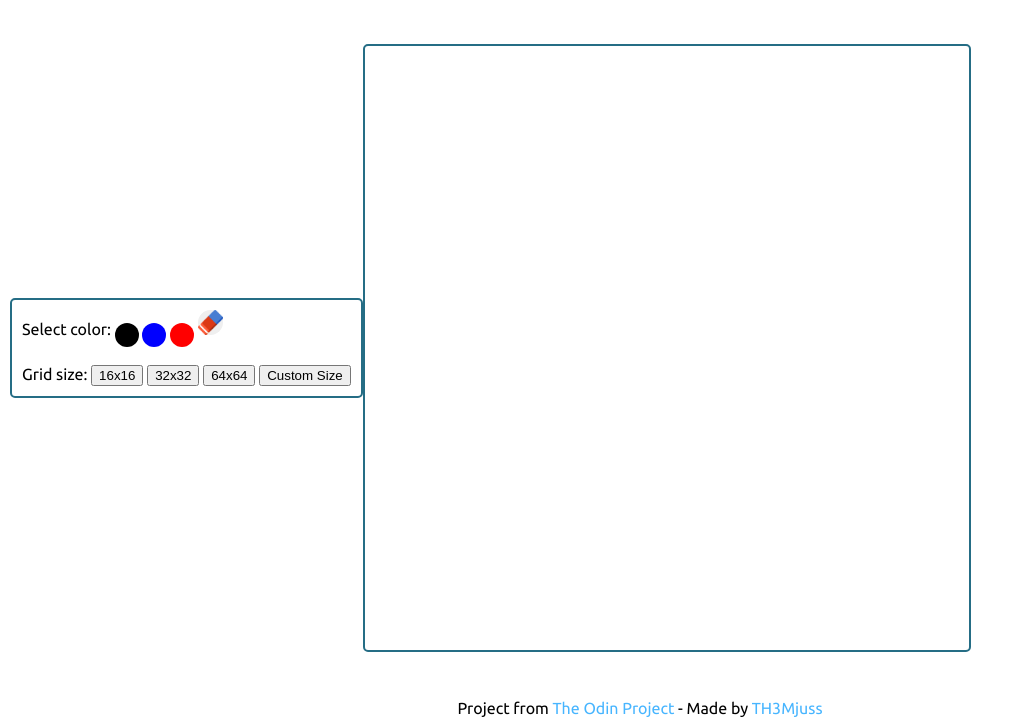
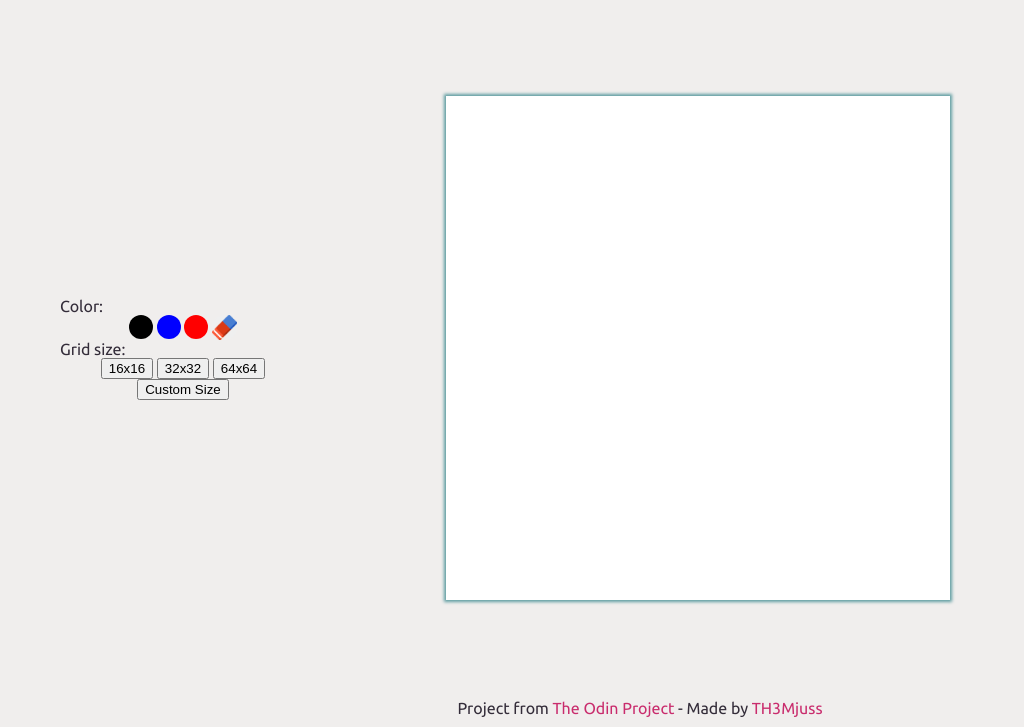
Before and after one commit to TH3Mjuss/etch-a-sketch, a plain HTML site: page index.html in a window 1280 px wide. Shown: the part 73-800 px from the top of the page, without its empty margins (0-1024 px from the left). Drawn offline with Linux system fonts and the light colour scheme.

Commit message:
Esthetics changes

```diff
--- a/index.html
+++ b/index.html
@@ -5,27 +5,33 @@
         <title>Etch a Sketch</title>
         <link rel="stylesheet" href="./styles.css">
         <script src="./script.js" defer></script>
+        <link rel="icon" href="./ico/favicon.ico">
     </head>
 
     <body>
         <Header>
-            <h1>Etch a Sketch</h1>
+            <h1>Etch a Sketch 🖌️</h1>
         </Header>
+
 
         <div class="container">
             <div class="menu">
-                Select color:
+                <div>Color:</div>
+                <div class="clr-btn">
                     <button class="black-btn" onclick="paintDOM('black')"></button>
                     <button class="blue-btn" onclick="paintDOM('blue')"></button>
                     <button class="red-btn" onclick="paintDOM('red')"></button>
-                <button class="erase-btn" onclick="paintDOM('white')"><img src="/ico/eraser.png" alt="Eraser button"></button>
-                <br/>
-                <br/>
-                Grid size:
+                    <button class="erase-btn" onclick="paintDOM('white')">
+                                <img src="/ico/eraser.png" alt="Eraser button">
+                    </button>
+                </div>
+                <div>Grid size:</div>
+                <div class="size-btn">
                     <button onclick="gridSize(16)">16x16</button>
                     <button onclick="gridSize(32)">32x32</button>
                     <button onclick="gridSize(64)">64x64</button>
                     <button onclick="customSize()">Custom Size</button>
+                </div>
             </div>
             <div class="sketch-brd">
                 <div id="sketch"></div>
--- a/styles.css
+++ b/styles.css
@@ -6,11 +6,13 @@ html, body {
     margin: 0;
     display: flex;
     flex-direction: column;
+    background-color: #F0EEED;
+    color: #332C39;
 }
 
 a {
     text-decoration: none;
-    color: #47B5FF;
+    color: #C92C6D;
 }
 
 h1 {
@@ -26,13 +28,22 @@ img {
     flex: 1;
     display: flex;
     align-items: center;
+    margin-left: 50px;
 }
 
 .menu {
-    border: 2px solid #256D85;
-    border-radius: 5px;
+    flex-basis: 20%;
+/*     box-shadow: 0 0 3px 2px #609EA2;
+    border-radius: 1px; */
     padding: 10px;
-    margin-left: 10px;
+}
+
+.clr-btn {
+    text-align: center;
+}
+
+.clr-btn button{
+    vertical-align: top;
 }
 
 .black-btn {
@@ -66,18 +77,22 @@ img {
     padding: 0;
 }
 
+.size-btn {
+    text-align: center;
+}
+
 .sketch-brd {
-    width: 600px;
-    height: 600px;
-    border: 2px solid #256D85;
-    border-radius: 5px;
+    width: 500px;
+    height: 500px;
+    box-shadow: 0 0 3px 2px #609EA2;
+    background-color: #FFF;
     padding: 2px;
-    margin-right: auto;
+    margin-left: 130px;
 }
 
 #sketch {
     display: grid;
-    height:600px;
+    height: 500px;
     grid-template-columns: repeat(var(--grid-size), 1fr);  /* --grid-size value from script.js */
     grid-gap: 2px;
 }
```
Also changed, not shown: ico/favicon.ico (added). Lines whose indentation alone changed are shown as unchanged.
